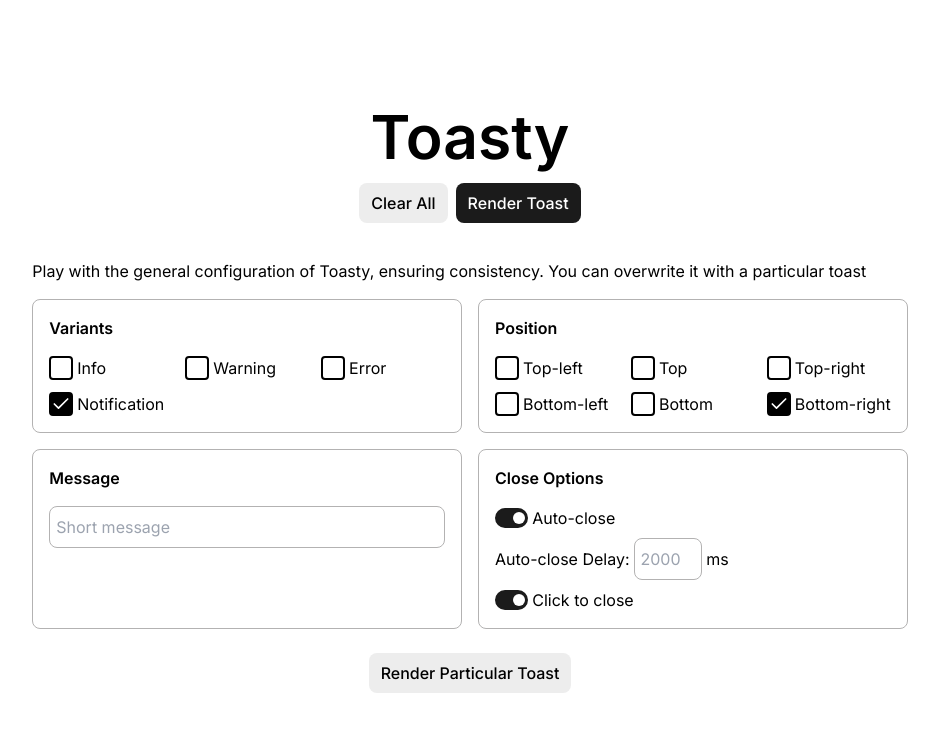
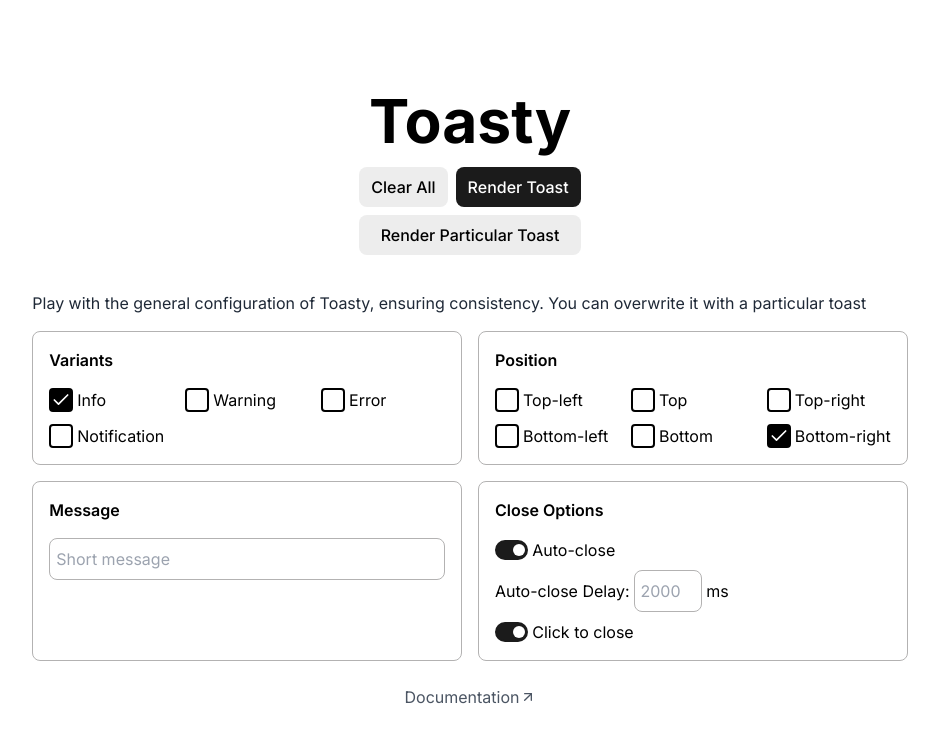
Before and after one commit to andrescasa-dev/toasty-playground, a Next.js app: page / in a window 1280 px wide. Shown: the top 742 px of the page, without its empty margins (170-1109 px from the left). Built offline with nearby package versions, Linux system fonts and the light colour scheme.

Commit message:
link to documentation and layout update

```diff
--- a/package.json
+++ b/package.json
@@ -17,7 +17,7 @@
     "prettier-plugin-tailwindcss": "^0.6.5",
     "react": "^18",
     "react-dom": "^18",
-    "toasty-casa": "^1.0.2"
+    "toasty-casa": "^1.0.4"
   },
   "devDependencies": {
     "@types/node": "^20",
--- a/src/app/page.tsx
+++ b/src/app/page.tsx
@@ -10,6 +10,7 @@ import { PersonalizedToastConfig } from "@/components/Toast";
 import { defaultConfig } from "@/components/ToastProvider";
 import Text from "@/components/typography/Text";
 import useToast from "@/hooks/useToast";
+import { ArrowUpRight } from "lucide-react";
 import { useEffect, useState } from "react";
 
 export default function Home() {
@@ -22,7 +23,7 @@ export default function Home() {
   const [isAutoClose, setIsAutoClose] = useState(defaultConfig.isAutoClose);
   const [closeDelay, setCloseDelay] = useState(defaultConfig.closeDelay);
   const [position, setPosition] = useState(defaultConfig.position);
-  const [intent, setIntent] = useState("notification");
+  const [intent, setIntent] = useState("info");
 
   useEffect(() => {
     setStackConfig({
@@ -46,7 +47,7 @@ export default function Home() {
   };
 
   return (
-    <main className="flex h-screen flex-col items-center justify-center gap-6">
+    <main className="flex min-h-screen min-h-svh flex-col items-center justify-center gap-6 py-4">
       <form
         onSubmit={handleSubmit}
         className="flex w-full flex-col gap-4 md:gap-y-9"
@@ -55,6 +56,7 @@ export default function Home() {
           <Text as="h1" type="display">
             Toasty
           </Text>
+          <div className="flex flex-col gap-2">
             <div className="flex gap-2">
               <Button
                 type="button"
@@ -67,10 +69,26 @@ export default function Home() {
                 Render Toast
               </Button>
             </div>
+            <Button
+              type="button"
+              isFull={true}
+              onClick={() =>
+                pushToast({
+                  intent: "info",
+                  message: "This toast overwrites general config",
+                  isClickToClose: true,
+                  isAutoClose: false,
+                })
+              }
+              intent="secondary"
+            >
+              Render Particular Toast
+            </Button>
+          </div>
         </section>
 
         <section className="grid gap-4 px-5 md:max-w-5xl md:grid-cols-2 md:self-center">
-          <div className="md:col-span-2">
+          <div className="text-gray-800 md:col-span-2">
             <Text as="p" type={"body-1"}>
               Play with the general configuration of Toasty, ensuring
               consistency. You can overwrite it with a particular toast
@@ -145,20 +163,14 @@ export default function Home() {
           </ConfigSection>
         </section>
       </form>
-      <div className="flex gap-2">
-        <Button
-          onClick={() =>
-            pushToast({
-              intent: "info",
-              message: "This toast overwrites general config",
-              isClickToClose: true,
-              isAutoClose: false,
-            })
-          }
-          intent="secondary"
+      <div className="flex flex-col items-center gap-2">
+        <a
+          className="flex cursor-pointer items-center text-gray-600 underline-offset-4 hover:underline"
+          href="https://www.npmjs.com/package/toasty-casa"
+          target="_blank"
         >
-          Render Particular Toast
-        </Button>
+          Documentation <ArrowUpRight className="h-4 w-4" />
+        </a>
       </div>
     </main>
   );
--- a/src/components/typography/Text.tsx
+++ b/src/components/typography/Text.tsx
@@ -3,7 +3,7 @@ import { cva, VariantProps } from "class-variance-authority";
 export const textStyles = cva("", {
   variants: {
     type: {
-      display: "font-semibold capitalize text-5xl md:text-[3.78rem]",
+      display: "font-bold capitalize text-5xl md:text-[3.78rem]",
       "heading-sm": "text-base font-semibold capitalize",
       "body-1": "text-sm md:text-base",
       button: "text-base font-medium",
```
Also changed, not shown: 1 other file (tests, documents, lock files or other folders). Lines whose indentation alone changed are shown as unchanged.
